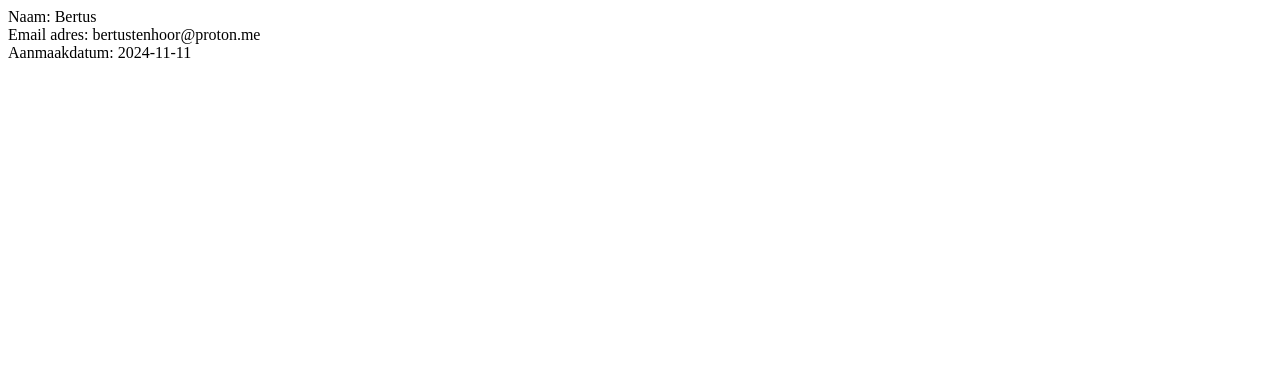
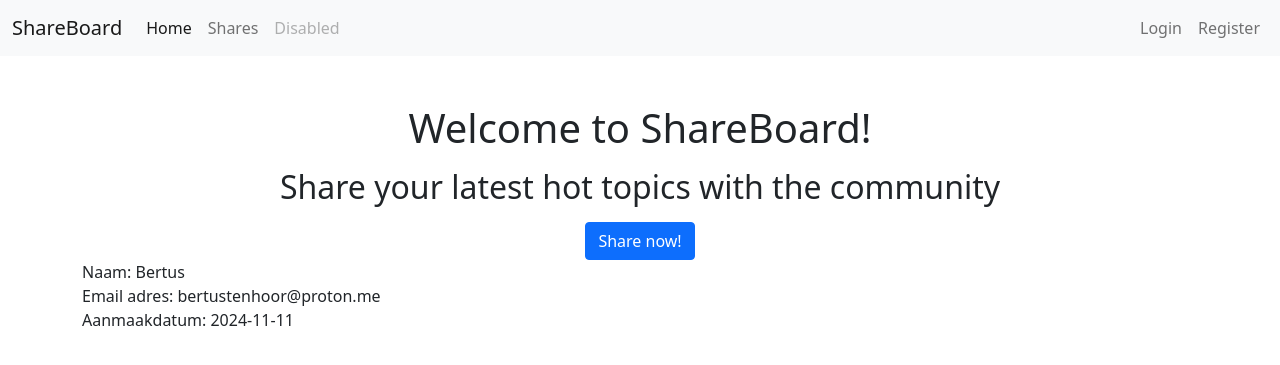
Before and after one commit to bertustenhoor/webtechopd3, a PHP site: page / in a window 1280 px wide. Shown: the top 365 px of the page. Run offline with PHP 8.4, Linux system fonts and the light colour scheme; data comes from the database, SQL or seed files in the repository; both versions use the stored data as it was after the commit.

Commit message:
eerste layout items

```diff
--- /dev/null
+++ b/Views/navbar.php
@@ -0,0 +1,29 @@
+<nav class="navbar navbar-expand-lg navbar-light bg-light">
+    <div class="container-fluid">
+        <a class="navbar-brand" href="#">ShareBoard</a>
+        <button class="navbar-toggler" type="button" data-bs-toggle="collapse" data-bs-target="#navbarSupportedContent" aria-controls="navbarSupportedContent" aria-expanded="false" aria-label="Toggle navigation">
+            <span class="navbar-toggler-icon"></span>
+        </button>
+        <div class="collapse navbar-collapse" id="navbarSupportedContent">
+            <ul class="navbar-nav me-auto mb-2 mb-lg-0">
+                <li class="nav-item">
+                    <a class="nav-link active" aria-current="page" href="#">Home</a>
+                </li>
+                <li class="nav-item">
+                    <a class="nav-link" href="#">Shares</a>
+                </li>
+                <li class="nav-item">
+                    <a class="nav-link disabled" href="#" tabindex="-1" aria-disabled="true">Disabled</a>
+                </li>
+            </ul>
+            <ul class="navbar-nav me-0 mb-2 mb-lg-0">
+            <li class="nav-item">
+                <a class="nav-link" href="#">Login</a>
+            </li>
+                <li class="nav-item">
+                    <a href="#" class="nav-link">Register</a>
+                </li>
+            </ul>
+        </div>
+    </div>
+</nav>
--- a/public/index.php
+++ b/public/index.php
@@ -14,9 +14,17 @@ include_once '../Controllers/UsersController.class.php';
     <meta charset="UTF-8">
     <meta name="viewport" content="width=device-width, initial-scale=1.0">
     <meta http-equiv="X-UA-Compatible" content="ie=edge">
-    <title>Document</title>
+    <link href="https://cdn.jsdelivr.net/npm/bootstrap@5.0.2/dist/css/bootstrap.min.css" rel="stylesheet" integrity="sha384-EVSTQN3/azprG1Anm3QDgpJLIm9Nao0Yz1ztcQTwFspd3yD65VohhpuuCOmLASjC" crossorigin="anonymous">
+    <link rel="stylesheet" href="styles.css">
+    <title>Home</title>
 </head>
 <body>
+<?php include_once '../Views/navbar.php' ?>
+<div class="container mt-5">
+    <h1 class="mb-3">Welcome to ShareBoard!</h1>
+    <h2 class="mb-3">Share your latest hot topics with the community</h2>
+    <div class="d-flex justify-content-center"><button class="btn btn-primary">Share now!</button></div>
+
   <?php
     $usersObj = new UsersView();
     $usersObj->showUser('Bertus');
@@ -24,5 +32,8 @@ include_once '../Controllers/UsersController.class.php';
     $usersObj2->createUser('No Giet', 'Sanders', '1999-07-07');
 
   ?>
+</div>
+  <script src="https://cdn.jsdelivr.net/npm/@popperjs/core@2.9.2/dist/umd/popper.min.js" integrity="sha384-IQsoLXl5PILFhosVNubq5LC7Qb9DXgDA9i+tQ8Zj3iwWAwPtgFTxbJ8NT4GN1R8p" crossorigin="anonymous"></script>
+  <script src="https://cdn.jsdelivr.net/npm/bootstrap@5.0.2/dist/js/bootstrap.min.js" integrity="sha384-cVKIPhGWiC2Al4u+LWgxfKTRIcfu0JTxR+EQDz/bgldoEyl4H0zUF0QKbrJ0EcQF" crossorigin="anonymous"></script>
 </body>
 </html>
--- /dev/null
+++ b/public/styles.css
@@ -0,0 +1,3 @@
+h1, h2 {
+    text-align: center;
+}
```
Also changed, not shown: data/shareboard.sqlite.
